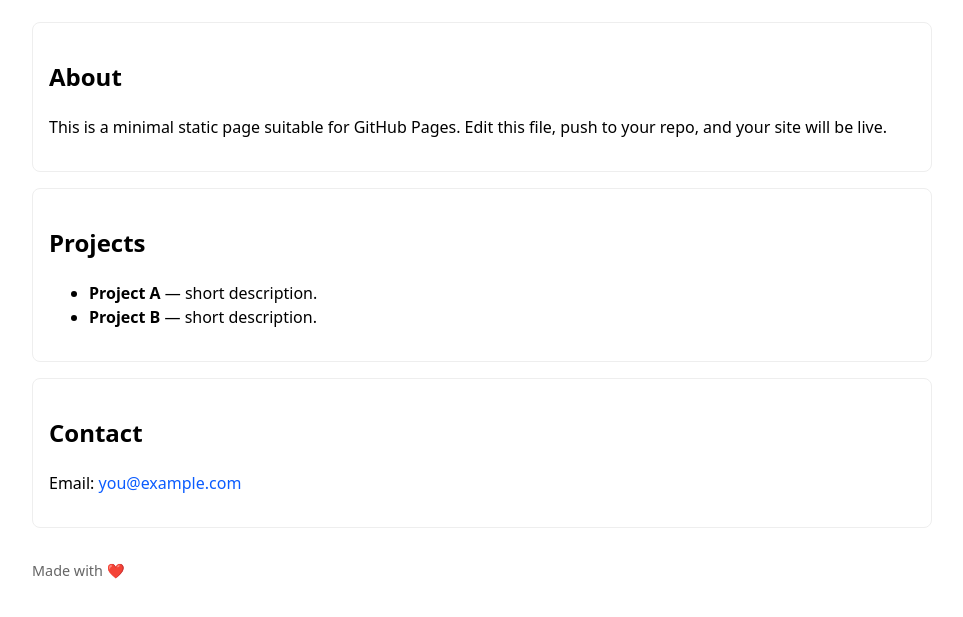
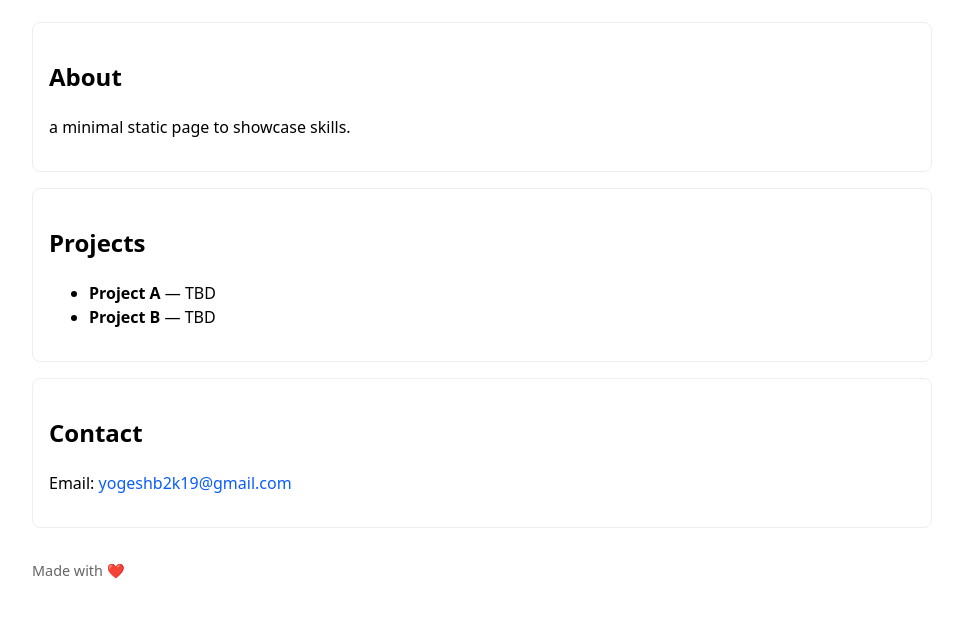
Before and after one commit to fatlord/fatlord.github.io, a plain HTML site: page index.html in a window 1280 px wide. Shown: the part 125-742 px from the top of the page, without its empty margins (158-1121 px from the left). Drawn offline with Linux system fonts and the light colour scheme.

Commit message:
Update index.html

```diff
--- a/index.html
+++ b/index.html
@@ -47,20 +47,20 @@
 
     <section id="about" class="card" aria-labelledby="about-heading">
       <h2 id="about-heading">About</h2>
-      <p>This is a minimal static page suitable for GitHub Pages. Edit this file, push to your repo, and your site will be live.</p>
+      <p>a minimal static page to showcase skills.</p>
     </section>
 
     <section id="projects" class="card" aria-labelledby="projects-heading">
       <h2 id="projects-heading">Projects</h2>
       <ul>
-        <li><strong>Project A</strong> — short description.</li>
-        <li><strong>Project B</strong> — short description.</li>
+        <li><strong>Project A</strong> — TBD</li>
+        <li><strong>Project B</strong> — TBD</li>
       </ul>
     </section>
 
     <section id="contact" class="card" aria-labelledby="contact-heading">
       <h2 id="contact-heading">Contact</h2>
-      <p>Email: <a href="mailto:you@example.com">you@example.com</a></p>
+      <p>Email: <a href="mailto:you@example.com">yogeshb2k19@gmail.com</a></p>
     </section>
 
     <footer>
```
